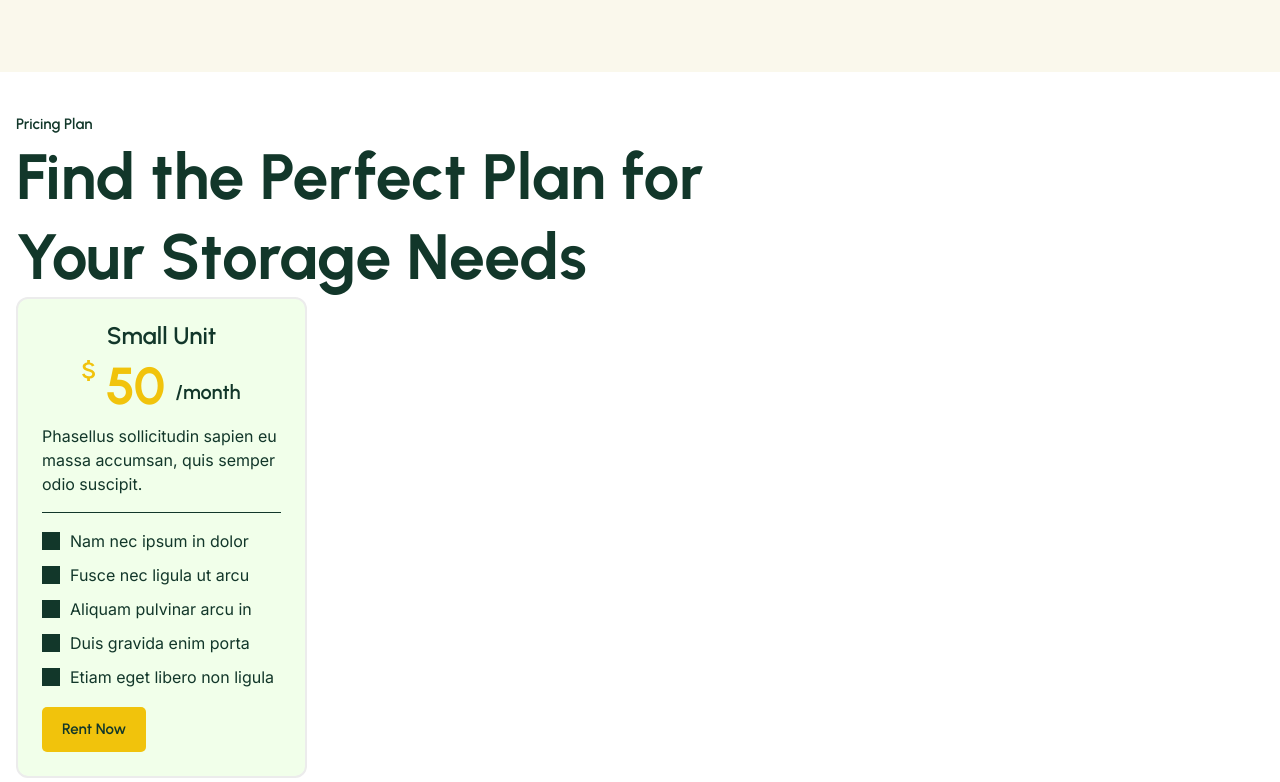
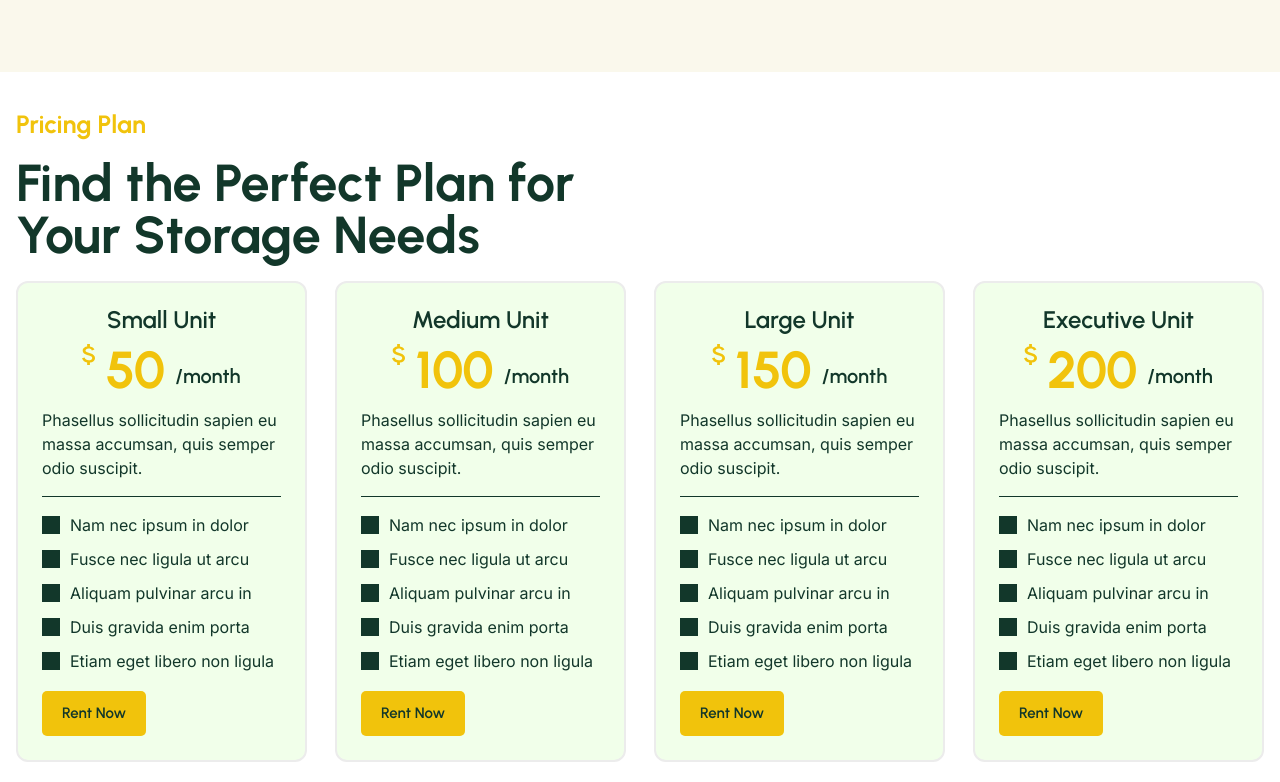
Before and after one commit to JoachimPersson88/storaid_storage_service, a React (Vite) app: page / in a window 1280 px wide. Shown: the part 3918-4700 px from the top of the page. Built offline with nearby package versions, Linux system fonts and the light colour scheme; grey boxes are pictures that could not be loaded.

Commit message:
"Home_Pricing_Plan" 'Pricing_Plan.jsx, pricing_plan.css' Har fixat Pricing Plan sektionen och lyckats importera in Price List komponenten.

```diff
--- a/src/project/components/Pricing_Plan.jsx
+++ b/src/project/components/Pricing_Plan.jsx
@@ -1,20 +1,40 @@
 import Price_List from "./Price_List";
 
 export default function Pricing_Plan() {
+
+  // Gemensam lista med features som alla kort kan använda
+  const baseFeatures = [
+    "Nam nec ipsum in dolor",
+    "Fusce nec ligula ut arcu",
+    "Aliquam pulvinar arcu in",
+    "Duis gravida enim porta",
+    "Etiam eget libero non ligula",
+
+  ];
+  // Data för alla plan: titel, pris, tidsenhet och vilka features som ska visas
+  const plans = [
+    { title: "Small Unit", price: 50, per: "/month", list: baseFeatures },
+    { title: "Medium Unit", price: 100, per: "/month", list: baseFeatures },
+    { title: "Large Unit", price: 150, per: "/month", list: baseFeatures },
+    { title: "Executive Unit", price: 200, per: "/month", list: baseFeatures },
+
+  ];
+
   return (
     <section className="pricing_plan">
       <div className="container">
-        <p className="body-text-2">
-          Pricing Plan
-        </p>
-        <h2>
+        <h4 className="header">Pricing Plan</h4>
+        <h3 className="headline">
           Find the Perfect Plan for
-          <br/>
+          <br />
           Your Storage Needs
-        </h2>
-
+        </h3>
         <div className="pricing_grid">
-            <Price_List/>
+          {plans.map((p, i) => (
+            // Sprider ut (spread) plan-objektets fält som props till Price_List
+            // key=i behövs för Reacts list-rendering
+            <Price_List key={i} {...p} />
+          ))}
         </div>
       </div>
     </section>
--- a/src/project/interface/styles/pricing_plan.css
+++ b/src/project/interface/styles/pricing_plan.css
@@ -1,6 +1,17 @@
-.pricing_plan { padding: 40px 0 64px; }
-.pricing_grid {
-  display: grid;
-  grid-template-columns: repeat(4, minmax(0, 1fr));
-  gap: 28px;
+.pricing_plan {
+  padding: 40px 0 64px;
+
+  .header {
+    color: var(--accent);
+  }
+
+  .headline {
+    margin: 20px 0 20px 0;
+  }
+
+  .pricing_grid {
+    display: grid;
+    grid-template-columns: repeat(4, minmax(0, 1fr));
+    gap: 28px;
+  }
 }
```
